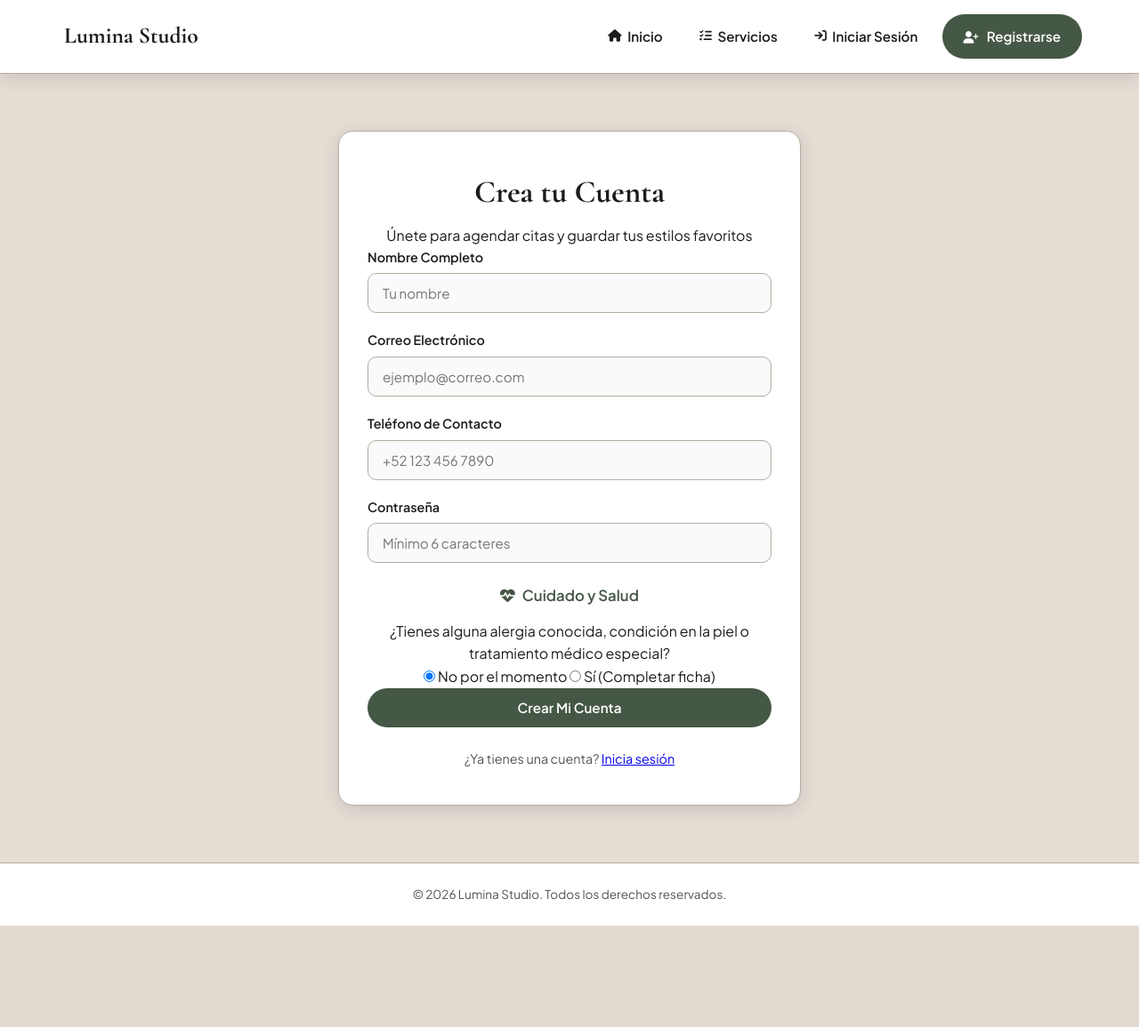
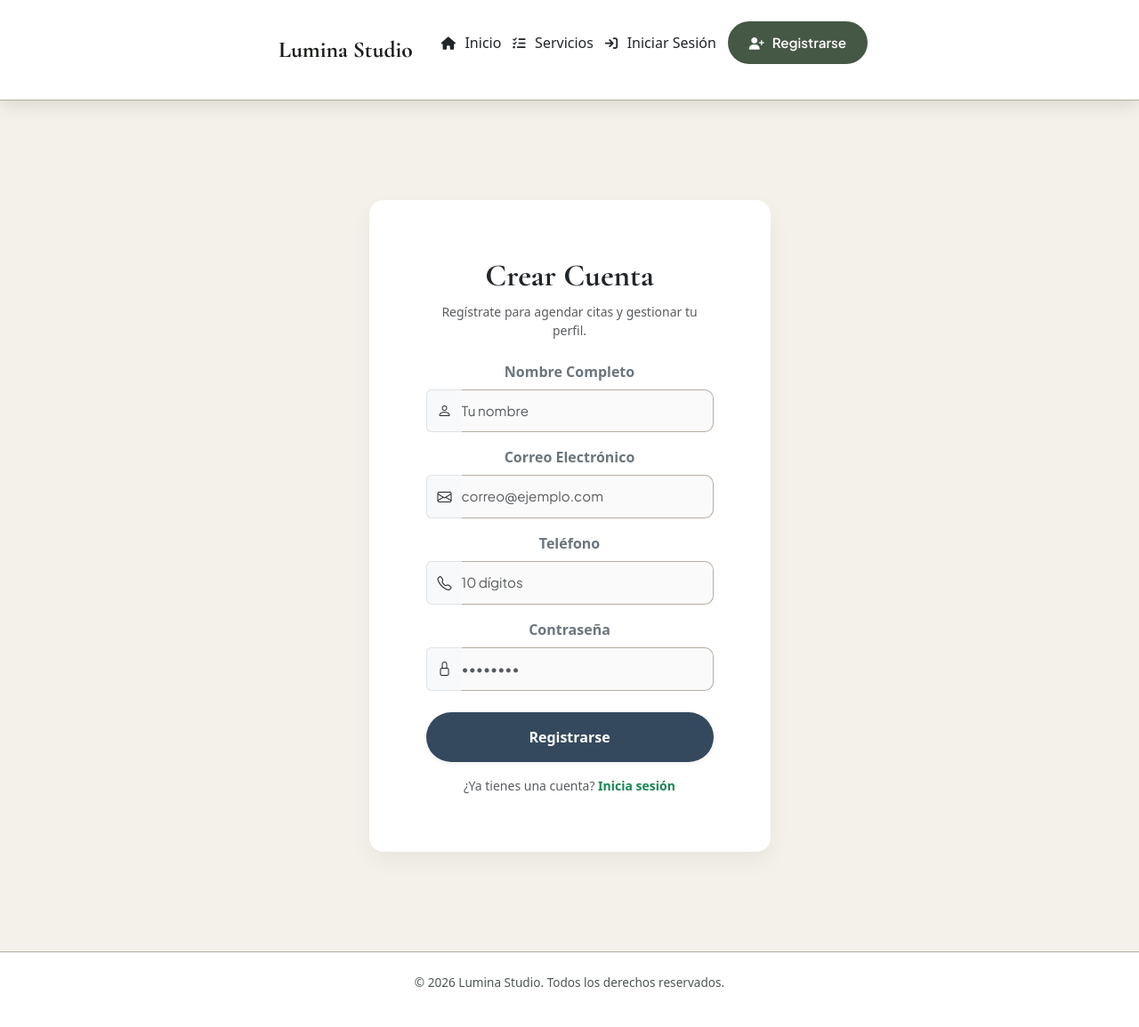
Before and after one commit to rodrigueztuyubkevin-svg/ESTETICA, a Flask app: page /registro in a window 1280 px wide. Shown: the whole page at 89% size. Before the commit the page ends 1041 px from the top, so only its background shows below. Run offline with Flask 3, Linux system fonts and the light colour scheme.

Commit message:
editar registros

```diff
--- a/app.py
+++ b/app.py
@@ -17,7 +17,7 @@ client = MongoClient(mongo_uri)
 db = client.get_database("lumina_studio_db")
 
 def init_db():
-    """Inicializa la colección de servicios en MongoDB si está vacía."""
+    """Asegura que los servicios iniciales existan en MongoDB si la colección está vacía."""
     if db.servicios.count_documents({}) == 0:
         servicios_iniciales = [
             {
@@ -96,23 +96,32 @@ def index():
 @app.route('/registro', methods=['GET', 'POST'])
 def registro():
     if request.method == 'POST':
-        nombre = request.form['nombre']
-        email = request.form['email']
-        telefono = request.form['telefono']
-        password = generate_password_hash(request.form['password'])
+        nombre = request.form.get('nombre', '').strip()
+        email = request.form.get('email', '').strip().lower()
+        telefono = request.form.get('telefono', '').strip()
+        raw_password = request.form.get('password', '')
 
+        if not nombre or not email or not raw_password:
+            flash('Por favor completa todos los campos obligatorios.', 'danger')
+            return render_template('registro.html')
+
+        # Verificar si el correo ya existe en MongoDB
         if db.usuarios.find_one({"email": email}):
-            flash('El correo electrónico ya está registrado.', 'danger')
+            flash('El correo electrónico ya está registrado. Intenta iniciar sesión.', 'danger')
         else:
+            password_hash = generate_password_hash(raw_password)
             nuevo_usuario = {
                 "nombre": nombre,
                 "email": email,
                 "telefono": telefono,
-                "password": password,
+                "password": password_hash,
                 "rol": "cliente"
             }
-            res = db.usuarios.insert_one(nuevo_usuario)
-            session['usuario_id'] = str(res.inserted_id)
+            # Inserta el usuario directamente en la colección 'usuarios' de MongoDB Atlas
+            resultado = db.usuarios.insert_one(nuevo_usuario)
+
+            # Guardar sesión inmediatamente tras un registro exitoso
+            session['usuario_id'] = str(resultado.inserted_id)
             session['nombre'] = nombre
             session['rol'] = 'cliente'
 
@@ -124,9 +133,10 @@ def registro():
 @app.route('/login', methods=['GET', 'POST'])
 def login():
     if request.method == 'POST':
-        email = request.form['email']
-        password = request.form['password']
+        email = request.form.get('email', '').strip().lower()
+        password = request.form.get('password', '')
 
+        # Buscar usuario en MongoDB por su correo electrónico
         usuario = db.usuarios.find_one({"email": email})
 
         if usuario and check_password_hash(usuario['password'], password):
@@ -139,7 +149,7 @@ def login():
                 return redirect(url_for('admin_panel'))
             return redirect(url_for('perfil'))
         else:
-            flash('Credenciales incorrectas. Intenta de nuevo.', 'danger')
+            flash('Correo o contraseña incorrectos. Intenta de nuevo.', 'danger')
 
     return render_template('login.html')
 
@@ -228,7 +238,6 @@ def agendar():
     if request.method == 'POST':
         paso = request.form.get('paso', '1')
 
-        # PASO 1
         if paso == '1':
             servicio_id = request.form.get('servicio_id')
             if not servicio_id:
@@ -236,14 +245,12 @@ def agendar():
                 return render_template('agendar.html', paso=1, servicios=servicios, especialistas=especialistas)
             return render_template('agendar.html', paso=2, servicio_id=servicio_id, servicios=servicios, especialistas=especialistas)
 
-        # PASO 2
         elif paso == '2':
             servicio_id = request.form.get('servicio_id')
             especialista_id = request.form.get('especialista_id', '0')
             hoy = date.today().strftime('%Y-%m-%d')
             return render_template('agendar.html', paso=3, servicio_id=servicio_id, especialista_id=especialista_id, hoy=hoy, servicios=servicios, especialistas=especialistas)
 
-        # PASO 3
         elif paso == '3':
             servicio_id = request.form.get('servicio_id')
             especialista_id = request.form.get('especialista_id')
@@ -265,7 +272,6 @@ def agendar():
 
             return render_template('agendar.html', paso=4, servicio_id=servicio_id, especialista_id=especialista_id, fecha=fecha, hora=hora, servicio_info=srv, servicios=servicios, especialistas=especialistas)
 
-        # PASO 4
         elif paso == '4':
             servicio_id = request.form.get('servicio_id')
             especialista_id = request.form.get('especialista_id')
--- a/templates/registro.html
+++ b/templates/registro.html
@@ -1,61 +1,88 @@
-{% extends 'base.html' %}
-
-{% block title %}Registro - Aura Estética{% endblock %}
+{% extends "base.html" %}
 
 {% block content %}
-<section class="auth-container fade-in-up">
-    <div class="auth-card">
-        <div class="auth-header">
-            <h2>Crea tu Cuenta</h2>
-            <p>Únete para agendar citas y guardar tus estilos favoritos</p>
-        </div>
+<link href="https://cdn.jsdelivr.net/npm/bootstrap@5.3.2/dist/css/bootstrap.min.css" rel="stylesheet">
+<link rel="stylesheet" href="https://cdn.jsdelivr.net/npm/bootstrap-icons@1.11.1/font/bootstrap-icons.css">
 
-        <form action="{{ url_for('registro') }}" method="POST" class="auth-form">
-            <div class="form-group">
-                <label for="nombre">Nombre Completo</label>
-                <input type="text" id="nombre" name="nombre" placeholder="Tu nombre" required>
-            </div>
+<style>
+    body {
+        background-color: #f4f1ea;
+    }
+    .auth-card {
+        background: #ffffff;
+        border: none;
+        border-radius: 16px;
+        box-shadow: 0 10px 25px rgba(0, 0, 0, 0.05);
+    }
+    .btn-custom-dark {
+        background-color: #34495e;
+        color: #ffffff;
+        border: none;
+        border-radius: 50px;
+        font-weight: 600;
+        transition: all 0.3s ease;
+    }
+    .btn-custom-dark:hover {
+        background-color: #2c3e50;
+        color: #ffffff;
+        transform: translateY(-2px);
+    }
+</style>
 
-            <div class="form-group">
-                <label for="email">Correo Electrónico</label>
-                <input type="email" id="email" name="email" placeholder="ejemplo@correo.com" required>
-            </div>
+<div class="container py-5">
+    <div class="row justify-content-center">
+        <div class="col-md-6 col-lg-5">
+            <div class="card auth-card p-4 p-md-5">
+                <div class="card-body">
+                    <div class="text-center mb-4">
+                        <h2 class="fw-bold text-dark">Crear Cuenta</h2>
+                        <p class="text-muted small">Regístrate para agendar citas y gestionar tu perfil.</p>
+                    </div>
 
-            <div class="form-group">
-                <label for="telefono">Teléfono de Contacto</label>
-                <input type="tel" id="telefono" name="telefono" placeholder="+52 123 456 7890">
-            </div>
+                    <form action="{{ url_for('registro') }}" method="POST">
+                        <div class="mb-3">
+                            <label for="nombre" class="form-label fw-semibold text-secondary">Nombre Completo</label>
+                            <div class="input-group">
+                                <span class="input-group-text bg-light border-end-0"><i class="bi bi-person"></i></span>
+                                <input type="text" class="form-control border-start-0 ps-0" id="nombre" name="nombre" placeholder="Tu nombre" required>
+                            </div>
+                        </div>
 
-            <div class="form-group">
-                <label for="password">Contraseña</label>
-                <input type="password" id="password" name="password" placeholder="Mínimo 6 caracteres" required>
-            </div>
+                        <div class="mb-3">
+                            <label for="email" class="form-label fw-semibold text-secondary">Correo Electrónico</label>
+                            <div class="input-group">
+                                <span class="input-group-text bg-light border-end-0"><i class="bi bi-envelope"></i></span>
+                                <input type="email" class="form-control border-start-0 ps-0" id="email" name="email" placeholder="correo@ejemplo.com" required>
+                            </div>
+                        </div>
 
-            <!-- Pregunta Rápida de Salud (Propuesta Mixta) -->
-            <div class="health-question-box">
-                <div class="form-section-title">
-                    <i class="fa-solid fa-heart-pulse"></i> Cuidado y Salud
-                </div>
-                <p class="health-subtitle">¿Tienes alguna alergia conocida, condición en la piel o tratamiento médico especial?</p>
+                        <div class="mb-3">
+                            <label for="telefono" class="form-label fw-semibold text-secondary">Teléfono</label>
+                            <div class="input-group">
+                                <span class="input-group-text bg-light border-end-0"><i class="bi bi-telephone"></i></span>
+                                <input type="tel" class="form-control border-start-0 ps-0" id="telefono" name="telefono" placeholder="10 dígitos">
+                            </div>
+                        </div>
 
-                <div class="radio-group">
-                    <label class="radio-option">
-                        <input type="radio" name="tiene_alergias" value="no" checked>
-                        <span>No por el momento</span>
-                    </label>
-                    <label class="radio-option">
-                        <input type="radio" name="tiene_alergias" value="si">
-                        <span>Sí (Completar ficha)</span>
-                    </label>
+                        <div class="mb-4">
+                            <label for="password" class="form-label fw-semibold text-secondary">Contraseña</label>
+                            <div class="input-group">
+                                <span class="input-group-text bg-light border-end-0"><i class="bi bi-lock"></i></span>
+                                <input type="password" class="form-control border-start-0 ps-0" id="password" name="password" placeholder="••••••••" required>
+                            </div>
+                        </div>
+
+                        <button type="submit" class="btn btn-custom-dark w-100 py-3 shadow-sm mb-3">
+                            Registrarse
+                        </button>
+
+                        <div class="text-center">
+                            <p class="small text-muted mb-0">¿Ya tienes una cuenta? <a href="{{ url_for('login') }}" class="text-success fw-bold text-decoration-none">Inicia sesión</a></p>
+                        </div>
+                    </form>
                 </div>
             </div>
-
-            <button type="submit" class="btn-primary btn-full">Crear Mi Cuenta</button>
-        </form>
-
-        <div class="auth-footer">
-            <p>¿Ya tienes una cuenta? <a href="{{ url_for('login') }}">Inicia sesión</a></p>
         </div>
     </div>
-</section>
+</div>
 {% endblock %}
```
